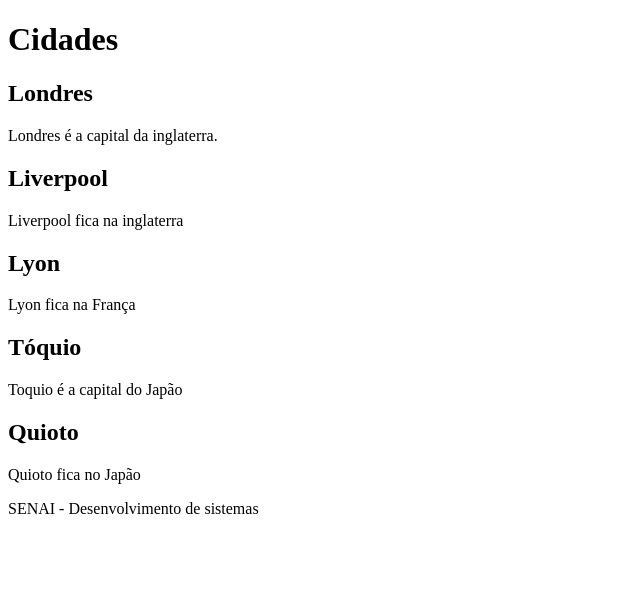
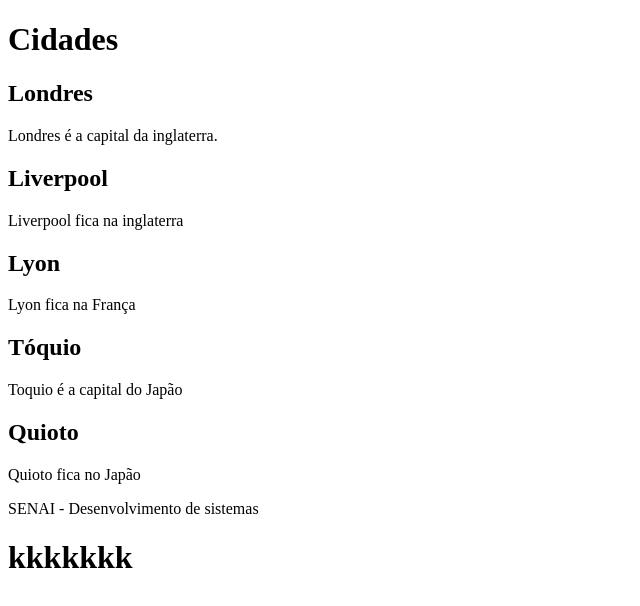
Before and after one commit to EduardoBor/Curso-, a plain HTML site: page index.html in a window 1280 px wide. Shown: the whole page, without its empty margins (0-640 px from the left). Drawn offline with Linux system fonts and the light colour scheme.

Commit message:
commit on master

```diff
--- a/index.html
+++ b/index.html
@@ -40,6 +40,7 @@
 
     </footer>
 
+<h1>kkkkkkk</h1>
 
 
 </body>
```
